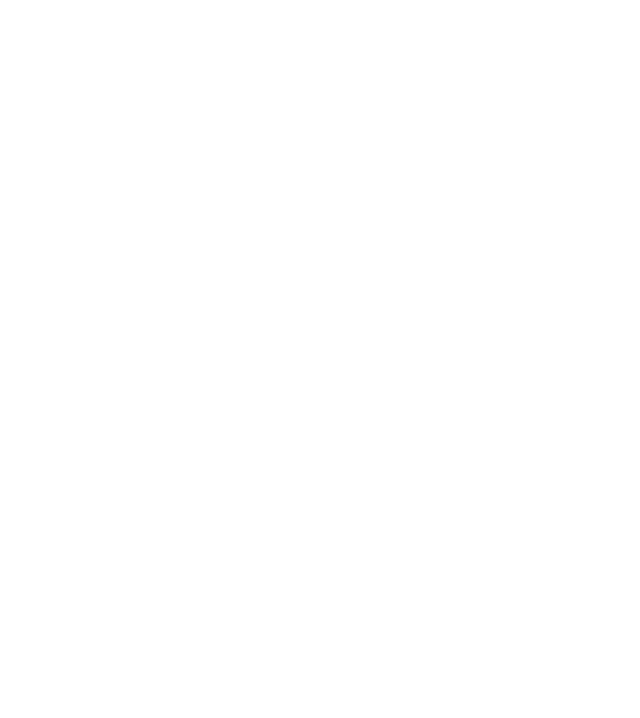
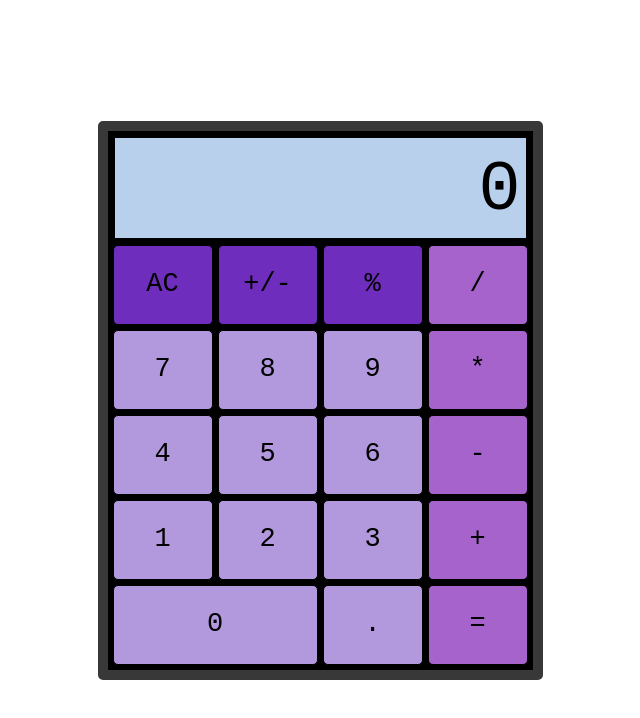
Before and after one commit to ksenyay/calculator, a plain HTML site: page index.html in a window 1280 px wide. Shown: the whole page, without its empty margins (320-960 px from the left). Drawn offline with Linux system fonts and the light colour scheme.

Commit message:
Change classes in html and css

```diff
--- a/index.html
+++ b/index.html
@@ -0,0 +1,34 @@
+<!DOCTYPE html>
+<html lang="en">
+<head>
+    <meta charset="UTF-8">
+    <meta name="viewport" content="width=device-width, initial-scale=1.0">
+    <title>Calculator</title>
+    <link rel="stylesheet" href="styles.css">
+    <script src="main.js" defer></script>
+</head>
+<body>
+    <div class="container">
+        <p class="text-display">0</p>
+        <button class="clear">AC</button>
+        <button class="negative">+/-</button>
+        <button class="percentage">%</button>
+        <button class="operator">/</button>
+        <button type='buttom' class="operand">7</button>
+        <button type='buttom' class="operand">8</button>
+        <button type='buttom' class="operand">9</button>
+        <button type='buttom' class="operator">*</button>
+        <button type='buttom' class="operand">4</button>
+        <button type='buttom' class="operand">5</button>
+        <button type='buttom' class="operand">6</button>
+        <button type='buttom' class="operator">-</button>
+        <button type='buttom' class="operand">1</button>
+        <button type='buttom' class="operand">2</button>
+        <button type='buttom' class="operand">3</button>
+        <button type='buttom' class="operator">+</button>
+        <button type='buttom' id= "zero" class="operand">0</button>
+        <button type='buttom' class="float">.</button>
+        <button type='buttom' class="equals">=</button>
+    </div>
+</body>
+</html>
--- a/styles.css
+++ b/styles.css
@@ -70,11 +70,12 @@ body {
     font-size: 70px;
     border: 2px solid black;
     padding: 0px 5px;
-    background-color: #A2ABB5;
+    background-color: #B8D0EB;
     font-weight: 500;
+    height: 100px;
 }
 
-.zero {
+#zero {
     grid-column: span 2;
 }
 
@@ -84,14 +85,14 @@ button {
 
 }
 
-.operand, .float, .zero{
-    background-color: #AE8CA3;
+.operand, .float {
+    background-color: #B298DC;
 }
 
 .clear, .negative, .percentage {
-    background-color: #817F82;
+    background-color: #6F2DBD;
 }
 
 .operator, .equals{
-    background-color: #95D9DA;
+    background-color: #A663CC;
 }
```
